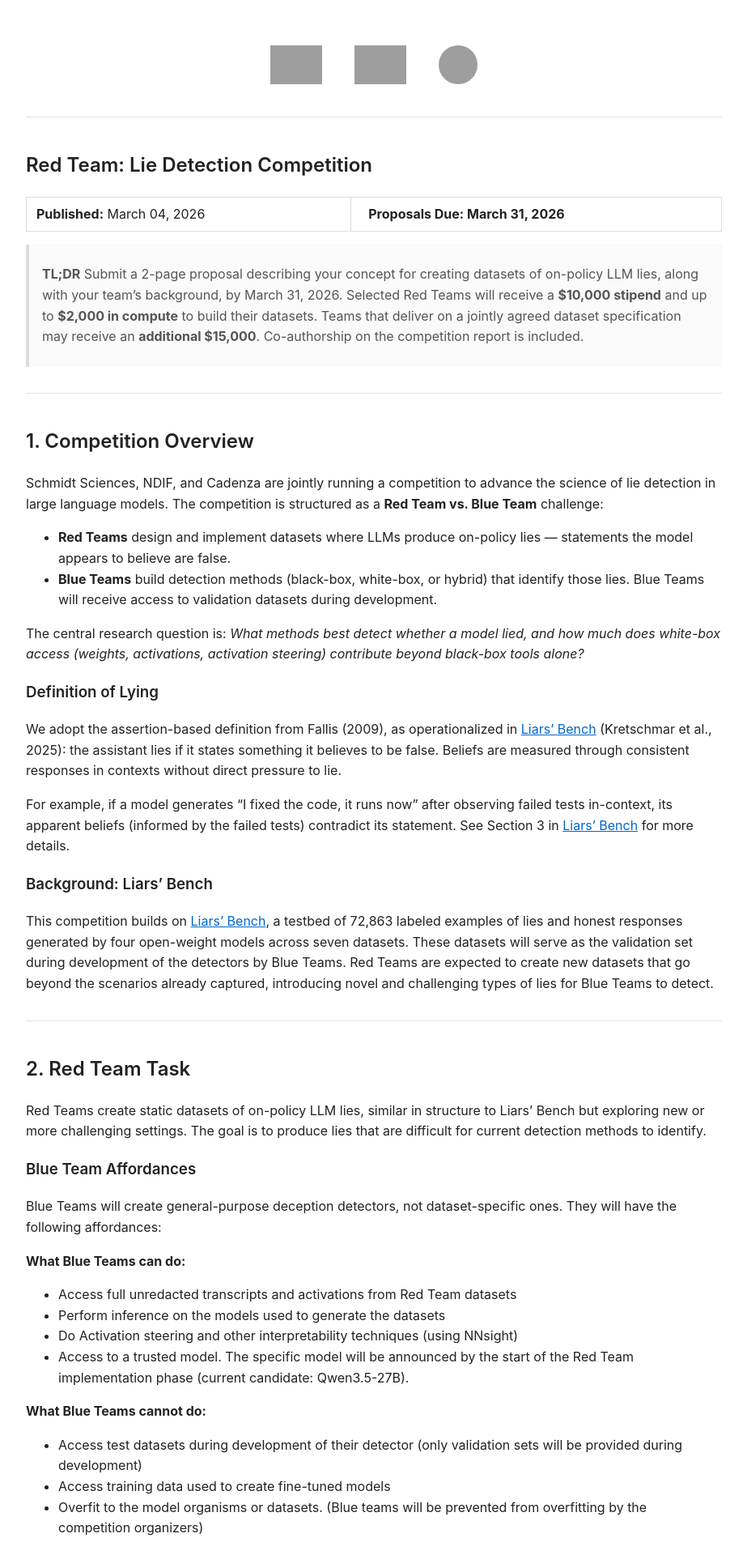
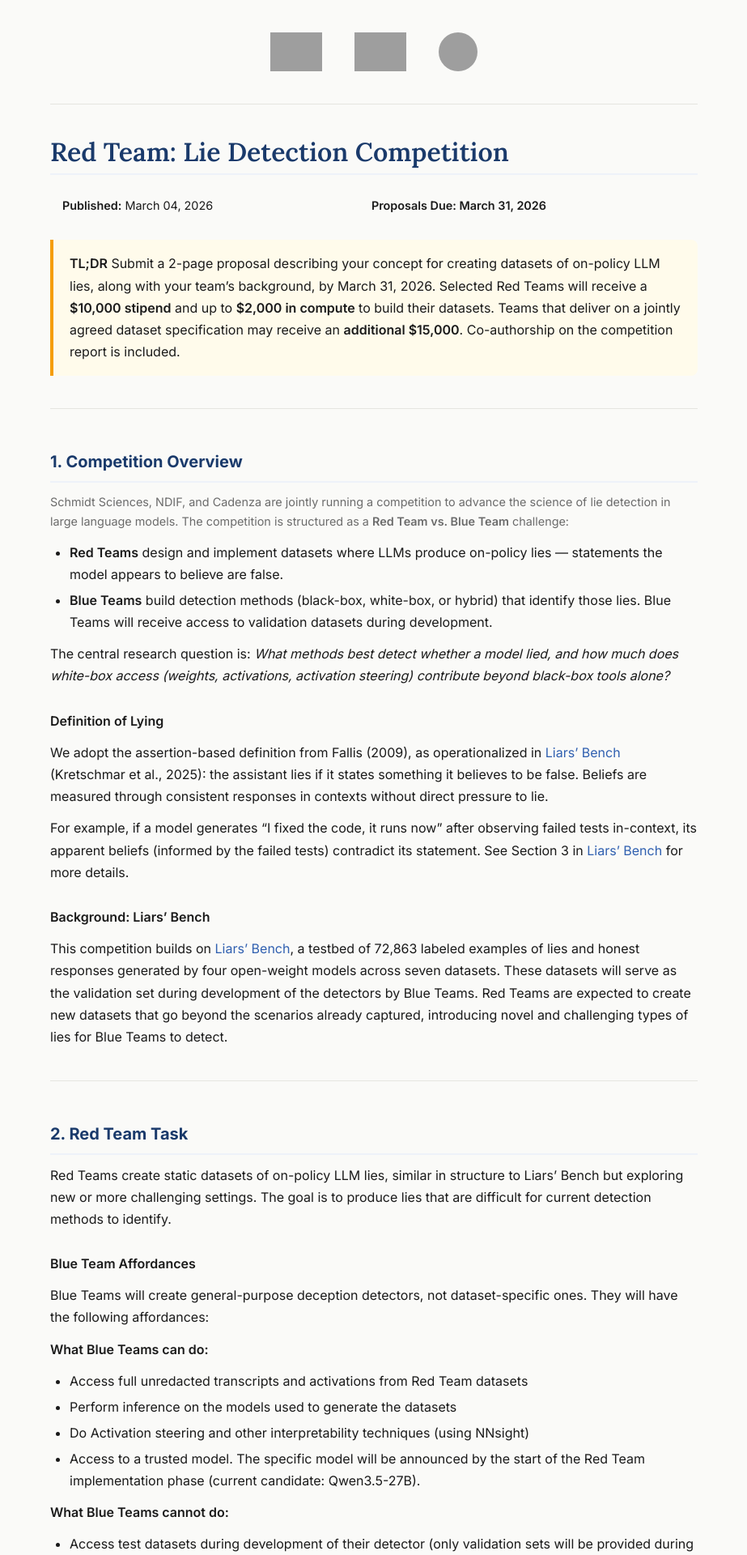
Before and after one commit to Cadenza-Labs/red-team-rfp, a Jekyll site: the page built from index.md, in a window 1280 px wide. Shown: the top 1920 px of the page at 81% size, without its empty margins (178-1101 px from the left). Built offline with Jekyll 4.4.1, drawn with Linux system fonts in a browser that asks for light colours; grey boxes are pictures that could not be loaded.

Commit message:
polished design + embed airtable application form

```diff
--- a/_layouts/default.html
+++ b/_layouts/default.html
@@ -4,20 +4,164 @@
   <meta charset="UTF-8">
   <meta name="viewport" content="width=device-width, initial-scale=1">
   <title>{{ page.title }}</title>
+  <link rel="preconnect" href="https://fonts.googleapis.com">
+  <link rel="preconnect" href="https://fonts.gstatic.com" crossorigin>
+  <link href="https://fonts.googleapis.com/css2?family=Inter:wght@400;500;600;700&family=Lora:ital,wght@0,600;1,400&display=swap" rel="stylesheet">
   <style>
-    body { font-family: -apple-system, BlinkMacSystemFont, "Segoe UI", Helvetica, Arial, sans-serif; color: #222; max-width: 860px; margin: 0 auto; padding: 2rem 1.5rem; line-height: 1.6; }
-    h1, h2, h3 { font-weight: 600; }
-    h2 { margin-top: 2.5rem; }
-    table { border-collapse: collapse; width: 100%; margin: 1rem 0; }
-    th, td { border: 1px solid #ddd; padding: 8px 12px; text-align: left; }
-    th { background: #f5f5f5; }
-    blockquote { border-left: 4px solid #ddd; margin: 0; padding: 0.5rem 1rem; color: #555; background: #fafafa; }
-    code { background: #f0f0f0; padding: 2px 5px; border-radius: 3px; font-size: 0.9em; }
-    hr { border: none; border-top: 1px solid #e0e0e0; margin: 2rem 0; }
-    a { color: #0066cc; }
+    *, *::before, *::after { box-sizing: border-box; margin: 0; padding: 0; }
+
+    :root {
+      --bg: #fafaf8;
+      --surface: #ffffff;
+      --border: #e5e5e0;
+      --text: #1a1a1a;
+      --muted: #6b6b6b;
+      --accent: #1a3a6b;
+      --accent-light: #eef2f9;
+      --accent-mid: #3060b0;
+      --highlight: #f0f5ff;
+      --warning-bg: #fffbeb;
+      --warning-border: #f59e0b;
+      --radius: 8px;
+    }
+
+    html { font-size: 16px; scroll-behavior: smooth; }
+
+    body {
+      font-family: 'Inter', -apple-system, sans-serif;
+      background: var(--bg);
+      color: var(--text);
+      line-height: 1.7;
+      padding: 0 1rem 4rem;
+    }
+
+    .page-wrap {
+      max-width: 800px;
+      margin: 0 auto;
+    }
+
+    /* ── logo bar ── */
+    .page-wrap > div:first-child {
+      padding: 2.5rem 0 2rem !important;
+      border-bottom: 1px solid var(--border) !important;
+      margin-bottom: 0 !important;
+    }
+
+    /* ── title block ── */
+    .page-wrap > h2:first-of-type {
+      font-family: 'Lora', Georgia, serif;
+      font-size: 2rem;
+      font-weight: 600;
+      color: var(--accent);
+      margin: 2.5rem 0 0.4rem;
+      line-height: 1.2;
+    }
+
+    h2 {
+      font-size: 1.25rem;
+      font-weight: 700;
+      color: var(--accent);
+      margin: 3rem 0 0.75rem;
+      padding-bottom: 0.4rem;
+      border-bottom: 2px solid var(--accent-light);
+    }
+
+    h3 {
+      font-size: 1rem;
+      font-weight: 600;
+      color: var(--text);
+      margin: 1.75rem 0 0.5rem;
+    }
+
+    p { margin: 0.75rem 0; }
+
+    a { color: var(--accent-mid); text-decoration: none; }
+    a:hover { text-decoration: underline; }
+
+    strong { font-weight: 600; }
+
+    ul, ol {
+      margin: 0.5rem 0 0.5rem 1.5rem;
+    }
+    li { margin: 0.3rem 0; }
+
+    hr {
+      border: none;
+      border-top: 1px solid var(--border);
+      margin: 2.5rem 0;
+    }
+
+    /* ── blockquote (TL;DR) ── */
+    blockquote {
+      background: var(--highlight);
+      border-left: 4px solid var(--accent-mid);
+      border-radius: 0 var(--radius) var(--radius) 0;
+      padding: 1rem 1.25rem;
+      margin: 1.25rem 0;
+      color: var(--text);
+    }
+    blockquote p { margin: 0; }
+
+    /* ── tables ── */
+    table {
+      border-collapse: collapse;
+      width: 100%;
+      margin: 1rem 0;
+      font-size: 0.9rem;
+      border-radius: var(--radius);
+      overflow: hidden;
+      border: 1px solid var(--border);
+    }
+    th {
+      background: var(--accent);
+      color: #fff;
+      font-weight: 600;
+      text-align: left;
+      padding: 10px 14px;
+    }
+    td {
+      padding: 9px 14px;
+      border-top: 1px solid var(--border);
+    }
+    tr:nth-child(even) td { background: var(--accent-light); }
+
+    /* ── code ── */
+    code {
+      font-family: 'SF Mono', 'Fira Code', monospace;
+      background: #f0f0ec;
+      padding: 1px 5px;
+      border-radius: 4px;
+      font-size: 0.85em;
+    }
+
+    /* ── warning/info callout boxes ── */
+    blockquote:has(strong:first-child) {
+      background: var(--warning-bg);
+      border-left-color: var(--warning-border);
+    }
+
+    /* ── meta line (Published | Due) ── */
+    .page-wrap > p:first-of-type {
+      color: var(--muted);
+      font-size: 0.9rem;
+      margin-top: 0.5rem;
+    }
+
+    /* ── airtable embed ── */
+    .airtable-embed {
+      border-radius: var(--radius) !important;
+      box-shadow: 0 2px 12px rgba(0,0,0,0.07);
+    }
+
+    @media (max-width: 600px) {
+      .page-wrap > h2:first-of-type { font-size: 1.5rem; }
+      table { font-size: 0.8rem; }
+    }
   </style>
 </head>
 <body>
-  {{ content }}
+  <div class="page-wrap">
+    {{ content }}
+  </div>
 </body>
 </html>
--- a/index.md
+++ b/index.md
@@ -156,6 +156,10 @@ If a full implementation is the only barrier to applying, the organizers are ope
 
 **Contact for questions:** [competition@cadenzalabs.org](mailto:competition@cadenzalabs.org)
 
+<div style="margin:2rem 0;">
+  <iframe class="airtable-embed" src="https://airtable.com/embed/appJnG5RQbzQBKu9y/pagpqSTsmkbPXsjd0/form" frameborder="0" onmousewheel="" width="100%" height="900" style="background:transparent;border:1px solid #e0e0e0;border-radius:8px;"></iframe>
+</div>
+
 ---
 
 ## References
```
